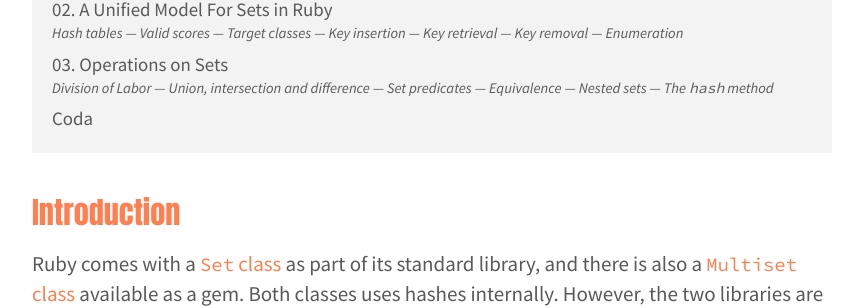
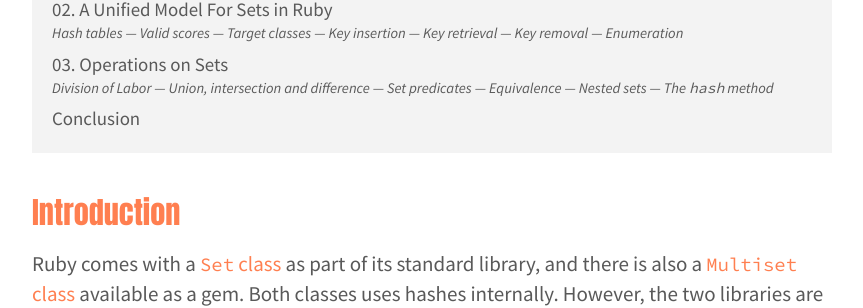
Before and after one commit to benrodenhaeuser/benrodenhaeuser.github.io, a Jekyll site: the page built from content/_posts/2017-12-18-a-bunch-of-sets.md, in a window 1280 px wide and 900 px high, scrolled down 408 px. Shown: the part 154-462 px from the top of the window, without its empty margins (208-1071 px from the left). Built offline with Jekyll 4.4.1, drawn with Linux system fonts in a browser that asks for light colours.

Commit message:
small edit

```diff
--- a/content/_posts/2017-12-18-a-bunch-of-sets.md
+++ b/content/_posts/2017-12-18-a-bunch-of-sets.md
@@ -462,7 +462,7 @@ end
 
 Here, we simply map each key-value pair (a two-element array) yielded by `each` to its `hash` value and sum up the result, trusting that `Array#hash` is implemented in a meaningful way. And this indeed ensures that `eql?` sets have the same `hash` return value.
 
-## Coda
+## Conclusion
 
 What has been achieved? As mentioned at the beginning of part 01, the set functionality that we have discussed is either readily available as part of Ruby's Standard Library (for classical sets), or via an easily accesible Ruby gem (for multisets). However, the code presented here presents a *uniform* perspective on classical sets and multisets. While I have written `SetMap` and its child classes as an exercise for myself, I consider this uniformity an advantage over the pre-existing implementation. We have also seen how easily the approach generalizes to further use cases by considering fuzzy sets.
 
```
